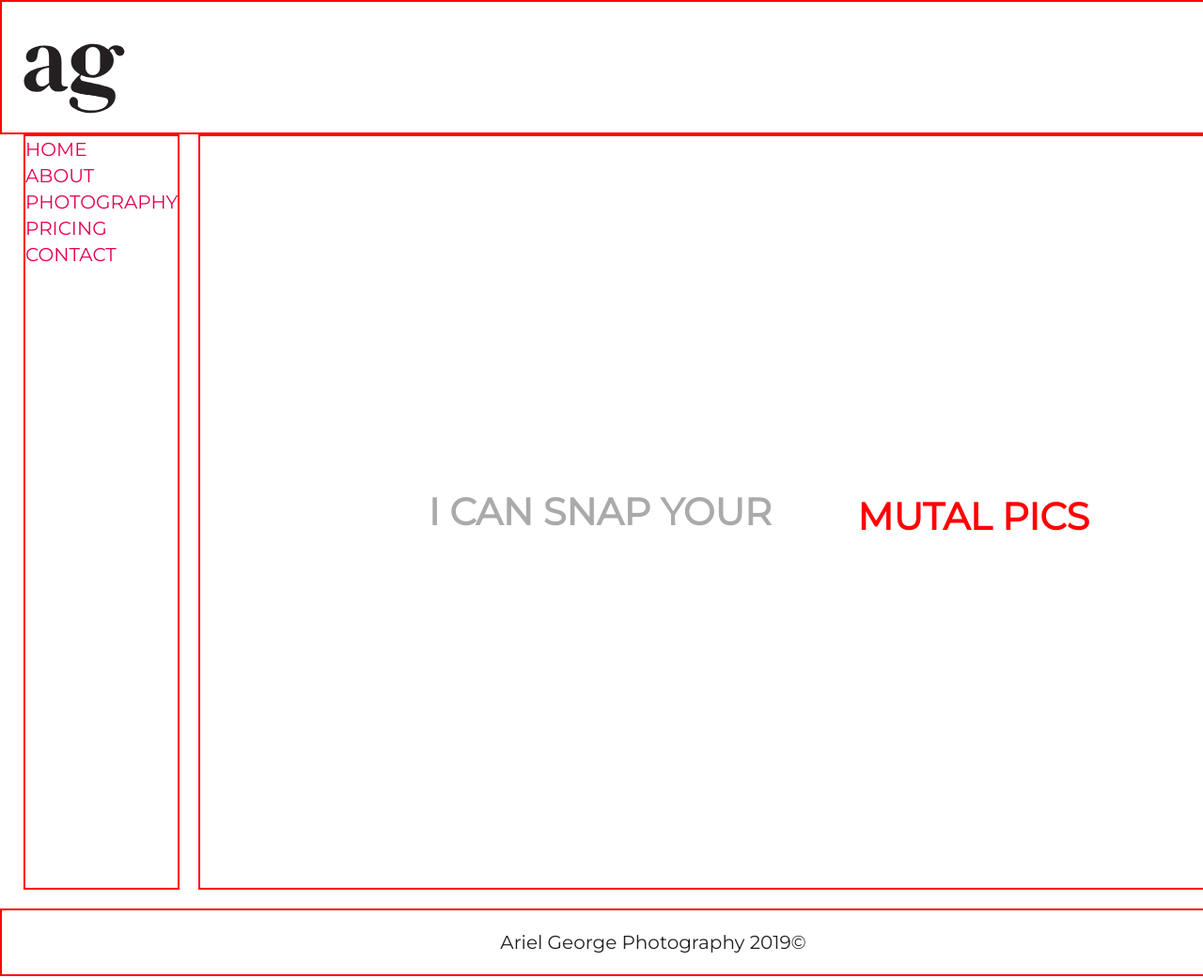
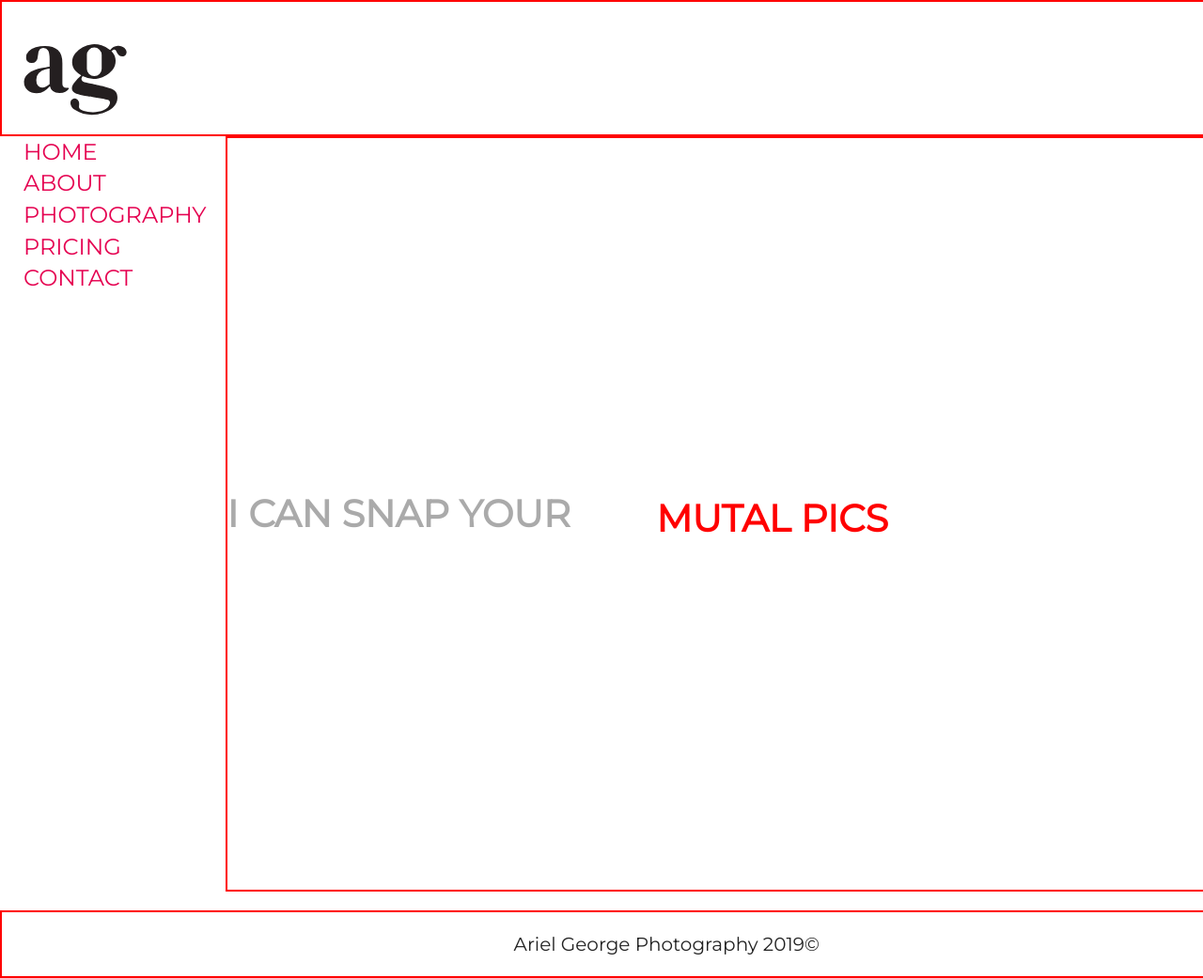
Before and after one commit to neonbambina/seniorProject, a PHP site: page /index.html in a window 1280 px wide; the page is wider, and only the part inside the window is pictured. Shown: that part at 94% size. Run offline with PHP 8.4, Linux system fonts and the light colour scheme.

Commit message:
tiptoeing in my jordans

```diff
--- a/styles/layout/_navigation.scss
+++ b/styles/layout/_navigation.scss
@@ -2,15 +2,14 @@
 
 .nav {
     grid-area: nav;
-    border: 2px solid red;
   }
 
 .nav__ul {
-    font: normal 100% / 1.4 $body-font;
     list-style-type: none;
     padding: 0;
     margin: 0;
     color: #000000;
+    font-size: calc(1.5rem);
 }
 
 .nav:hover {
--- a/styles/main.css
+++ b/styles/main.css
@@ -502,15 +502,14 @@ a:hover, a:active, a:focus {
   -ms-grid-row: 2;
   -ms-grid-column: 1;
   grid-area: nav;
-  border: 2px solid red;
 }
 
 .nav__ul {
-  font: normal 100%/1.4 "Montserrat", "Helvetica", sans-serif;
   list-style-type: none;
   padding: 0;
   margin: 0;
   color: #000000;
+  font-size: calc(1.5rem);
 }
 
 .nav:hover {
@@ -654,12 +653,6 @@ a:hover, a:active, a:focus {
   display: -webkit-box;
   display: -ms-flexbox;
   display: flex;
-  -webkit-box-align: center;
-      -ms-flex-align: center;
-          align-items: center;
-  -webkit-box-pack: center;
-      -ms-flex-pack: center;
-          justify-content: center;
 }
 
 .sliding-text__stable {
--- a/styles/pages/_home.scss
+++ b/styles/pages/_home.scss
@@ -6,8 +6,6 @@
     width: 100vw;
     height: 100vh;
     display: flex;
-    align-items: center;
-    justify-content: center;
   }
   .sliding-text__stable {
     font-size: 40px;
```
Also changed, not shown: 1 other file.
